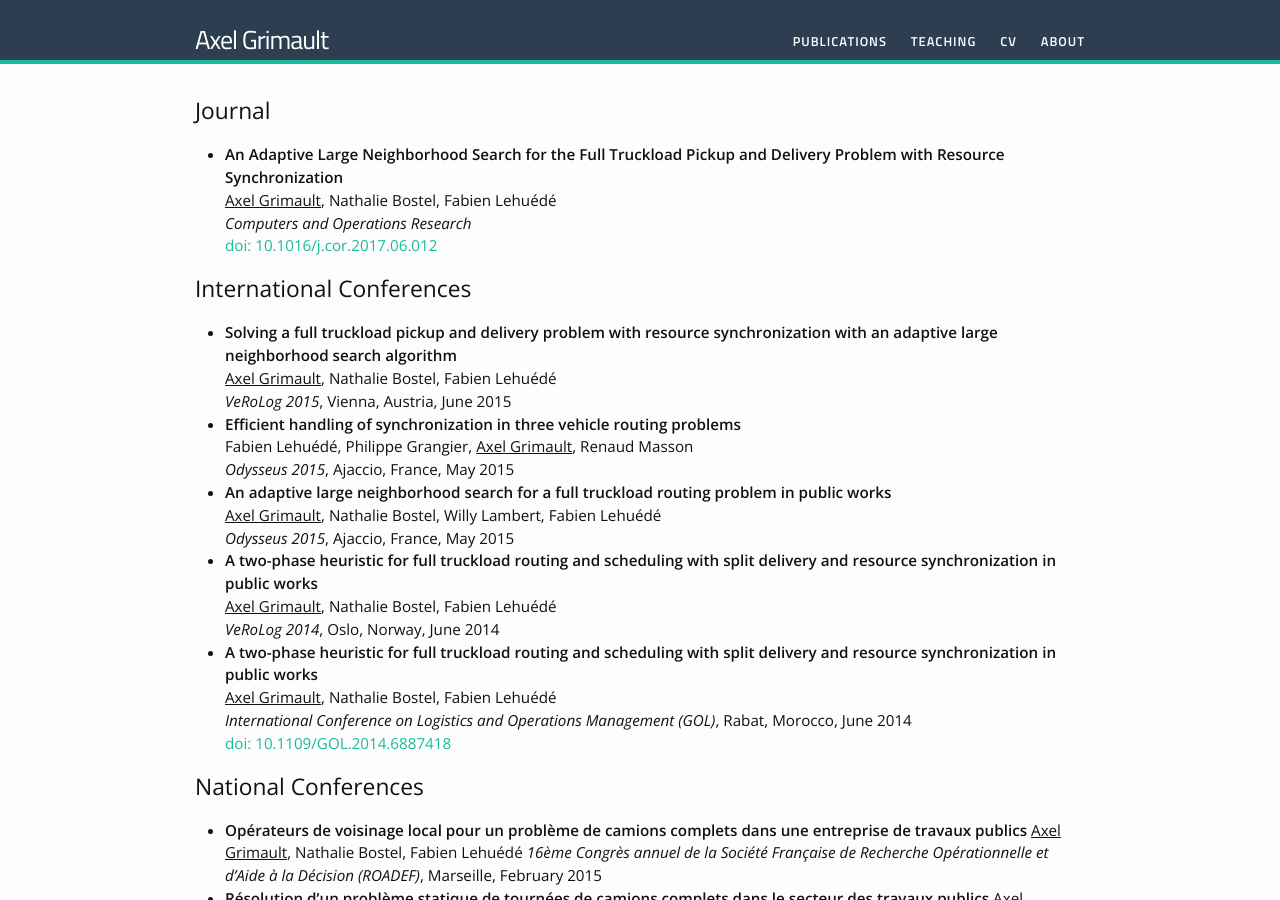
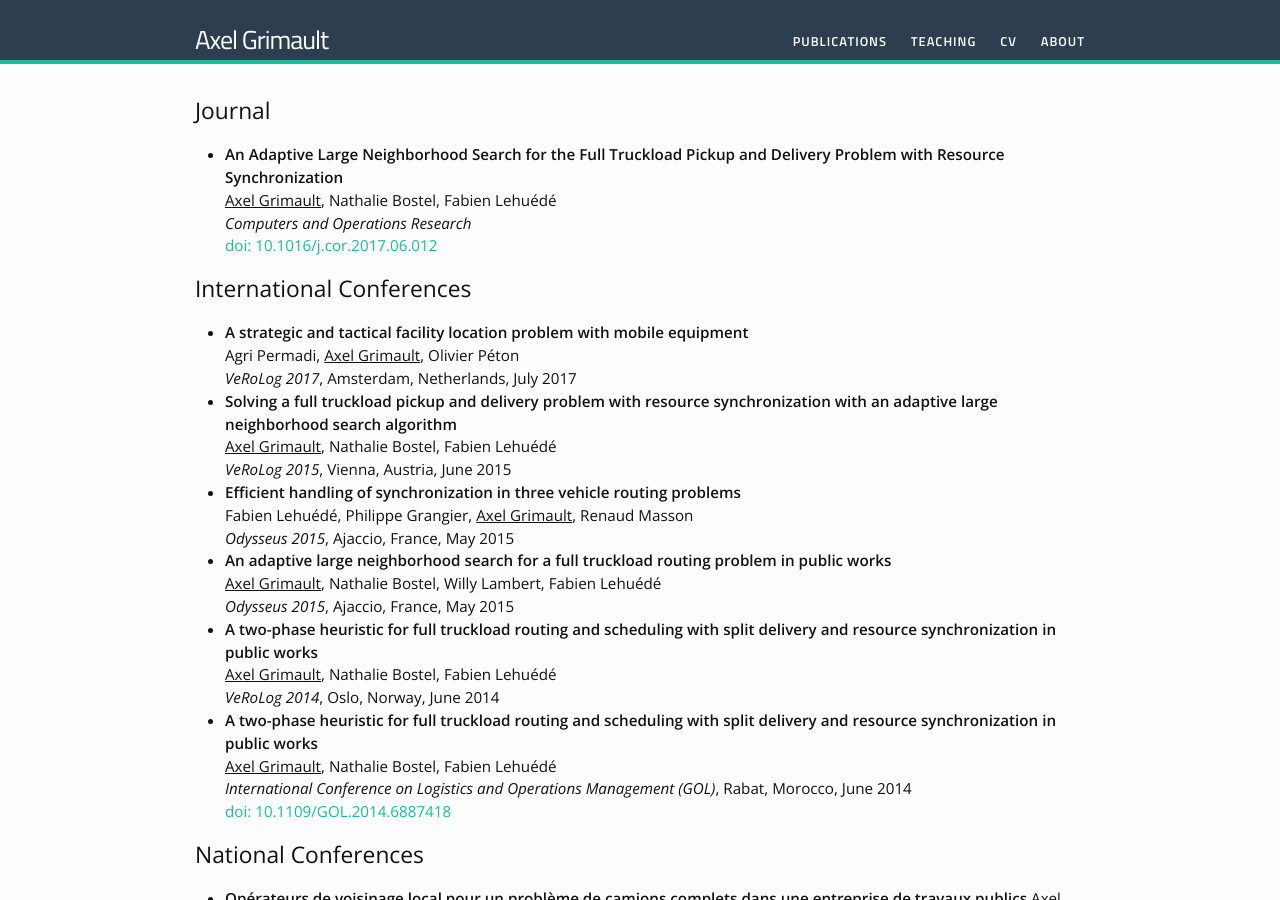
Before and after one commit to biblik/biblik.github.io, a Jekyll site: the page built from publications.md, in a window 1280 px wide and 900 px high. Built offline with Jekyll 4.4.1, drawn with Linux system fonts in a browser that asks for light colours.

Commit message:
Add Verolog 2017

```diff
--- a/publications.md
+++ b/publications.md
@@ -11,6 +11,9 @@ permalink: /publications/
 [doi: 10.1016/j.cor.2017.06.012](https://doi.org/10.1016/j.cor.2017.06.012)
 
 ## International Conferences ##
+- **A strategic and tactical facility location problem with mobile equipment**<br>
+Agri Permadi, <u>Axel Grimault</u>, Olivier Péton<br>
+*VeRoLog 2017*, Amsterdam, Netherlands, July 2017
 - **Solving a full truckload pickup and delivery problem with resource synchronization with an adaptive large neighborhood search algorithm**<br>
 <u>Axel Grimault</u>, Nathalie Bostel, Fabien Lehuédé<br>
 *VeRoLog 2015*, Vienna, Austria, June 2015
```
